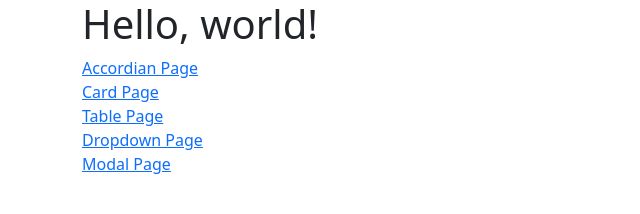
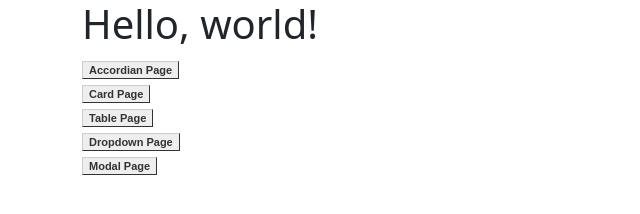
Before and after one commit to ErnTern/hw1, a plain HTML site: page index.html in a window 1280 px wide. Shown: the whole page, without its empty margins (0-640 px from the left). Drawn offline with nearby package versions, Linux system fonts and the light colour scheme.

Commit message:
Update index.html

```diff
--- a/index.html
+++ b/index.html
@@ -23,15 +23,15 @@
       </style>
     <div class = "container">
      <h1>Hello, world!</h1>
-     <a href="accordian.html" class = ".button">Accordian Page</a>
+     <a href="accordian.html" class = "button">Accordian Page</a>
       <br>
-      <a href="Card.html" class = ".button">Card Page</a>
+      <a href="Card.html" class = "button">Card Page</a>
       <br>
-      <a href="table.html" class = ".button">Table Page</a>
+      <a href="table.html" class = "button">Table Page</a>
       <br>
-      <a href="dropdown.html" class = ".button">Dropdown Page</a>
+      <a href="dropdown.html" class = "button">Dropdown Page</a>
       <br>
-      <a href="modal.html" class = ".button">Modal Page</a>
+      <a href="modal.html" class = "button">Modal Page</a>
     </div>
 
     <script src="https://cdn.jsdelivr.net/npm/bootstrap@5.3.1/dist/js/bootstrap.bundle.min.js" integrity="sha384-HwwvtgBNo3bZJJLYd8oVXjrBZt8cqVSpeBNS5n7C8IVInixGAoxmnlMuBnhbgrkm" crossorigin="anonymous"></script>
```
